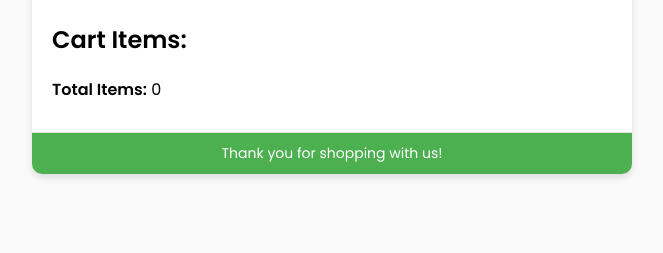
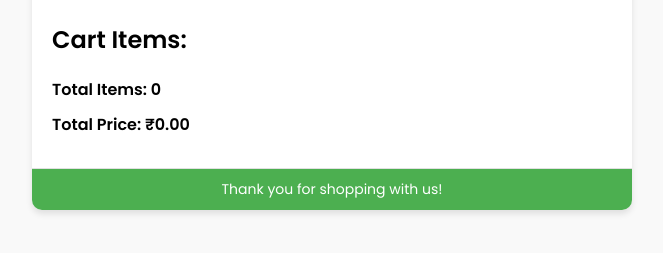
Before and after one commit to yashin4112/face-recognition, a Flask app: template templates/bill.html in a window 1280 px wide. Shown: the part 250-503 px from the top of the page, without its empty margins (308-971 px from the left). Run offline with Flask 2, Linux system fonts and the light colour scheme; the template is opened without the code that fills it, so the values that code supplies are empty.

Commit message:
object price split, bill page updated

```diff
--- a/app.py
+++ b/app.py
@@ -217,6 +217,215 @@ def upload_images():
     return jsonify({"message": f"User {person_name} added with ID {user_id}, and model retrained!"})
 
 
+@app.route('/recognize', methods=['POST'])
+def recognize():
+    # Save the uploaded face image
+    face_image = request.files.get('face_image')
+    if not face_image:
+        return jsonify({"message": "No face image uploaded."}), 400
+
+    face_image_filename = secure_filename(face_image.filename)
+    face_image_path = os.path.join(UPLOAD_FOLDER, face_image_filename)
+    face_image.save(face_image_path)
+
+    # Read and preprocess the face image
+    frame = cv2.imread(face_image_path)
+    gray = cv2.cvtColor(frame, cv2.COLOR_BGR2GRAY)
+
+    # Detect faces using Haar Cascade
+    faces_rects = face_cascade.detectMultiScale(gray, scaleFactor=1.1, minNeighbors=5)
+
+    if len(faces_rects) == 0:
+        os.remove(face_image_path)
+        return jsonify({"message": "No face detected."}), 400
+
+    user_data = None
+    for (x, y, w, h) in faces_rects:
+        face = gray[y:y + h, x:x + w]
+        face = cv2.resize(face, (150, 150))  # Resize to match the training size
+
+        try:
+            label_id, confidence = recognizer.predict(face)
+            folder_id = [label for label, idx in label_ids.items() if idx == label_id][0]
+            user = users_collection.find_one({"_id": ObjectId(folder_id)})
+
+            if user:
+                user_data = {
+                    "id": str(user["_id"]),
+                    "person": user["name"],
+                    "mobile": user["mobile"],
+                    "cart_items": user.get("cart_items", []),
+                    "confidence": round(confidence, 2)
+                }
+        except Exception as e:
+            print(f"Error in prediction: {e}")
+            os.remove(face_image_path)
+            return jsonify({"message": "Error during recognition."}), 500
+
+    if not user_data:
+        os.remove(face_image_path)
+        return jsonify({"message": "Face detected, but no match found in the database."}), 404
+
+    # Process object images
+    object_images = request.files.getlist('object_images')
+    if not object_images:
+        os.remove(face_image_path)
+        return jsonify({"message": "No object images uploaded."}), 400
+
+    object_image_paths = []
+    for obj_img in object_images:
+        obj_filename = secure_filename(obj_img.filename)
+        obj_path = os.path.join(UPLOAD_FOLDER, obj_filename)
+        obj_img.save(obj_path)
+        object_image_paths.append(obj_path)
+
+    object_images_files = []
+    for img_path in object_image_paths:
+        obj_file = open(img_path, 'rb')
+        object_images_files.append(('image', (os.path.basename(img_path), obj_file, 'application/octet-stream')))
+
+    try:
+        response = requests.post('http://127.0.0.1:5001/predict',
+                                 files=object_images_files,
+                                 data={"user_data": user_data})
+
+        if response.status_code == 200:
+            object_detection_results = response.json()
+        else:
+            object_detection_results = {"error": "Object detection failed."}
+
+    except Exception as e:
+        print(f"Error during object detection API request: {e}")
+        os.remove(face_image_path)
+        for path in object_image_paths:
+            os.remove(path)
+        return jsonify({"message": "Failed to contact object detection API."}), 500
+
+    # Extract detected object and add to user's cart
+    detected_object = object_detection_results.get("object")
+    print("Detected Object:", detected_object)  # Debug detected object
+
+    if detected_object:
+        try:
+            # Split detected_object into name and price
+            object_name, object_price = detected_object.split('_')
+            object_price = float(object_price)  # Convert price to float
+
+            # Create a dictionary for the object
+            object_data = {"name": object_name, "price": object_price}
+
+            # Update user's cart in the database
+            result = users_collection.update_one(
+                {"_id": ObjectId(user_data["id"])},
+                {"$push": {"cart_items": object_data}}
+            )
+            print("Update Acknowledged:", result.acknowledged)
+            print("Matched Count:", result.matched_count)
+            print("Modified Count:", result.modified_count)
+
+            if result.matched_count == 0:
+                print("No user found with the given ID.")
+            elif result.modified_count == 0:
+                print("Detected object already exists in cart or no update made.")
+
+            # Fetch updated user data from database
+            updated_user = users_collection.find_one({"_id": ObjectId(user_data["id"])})
+            user_data["cart_items"] = updated_user.get("cart_items", [])
+            print("Updated User Data from DB:", user_data)
+
+        except Exception as e:
+            print(f"Error updating cart_items in MongoDB: {e}")
+    else:
+        print("No object detected to add to cart.")
+
+    # Clean up temporary files
+    os.remove(face_image_path)
+    # for path in object_image_paths:
+    #     os.remove(path)
+
+    # Render the bill
+    print("User Data for Bill:", user_data)
+    return render_template("bill.html", user_data=user_data)
+
+
+
+# Webpage to upload images for training
+@app.route('/up')
+def upload_page():
+    return render_template('upload.html')
+
+# Webpage to recognize a face
+@app.route('/re')
+def recognize_page():
+    return render_template('recognize.html')
+
+if __name__ == '__main__':
+    app.run(debug=True)
+
+# import requests
+# import os
+# import cv2
+# from flask import request, jsonify
+# from werkzeug.utils import secure_filename
+# from pymongo import MongoClient
+# from bson.objectid import ObjectId
+
+# UPLOAD_FOLDER = "static/uploads"
+# face_cascade = cv2.CascadeClassifier(cv2.data.haarcascades + 'haarcascade_frontalface_default.xml')
+
+# # Assuming the face recognizer and label ids are already defined globally
+# recognizer = cv2.face.LBPHFaceRecognizer_create()
+# Endpoint to recognize a face from an image and fetch user details
+# @app.route('/recognize', methods=['POST'])
+# def recognize():
+#     # Save the uploaded image
+#     img = request.files['image']
+#     img_filename = secure_filename(img.filename)
+#     img_path = os.path.join(UPLOAD_FOLDER, img_filename)
+#     img.save(img_path)
+
+#     # Read and preprocess the image
+#     frame = cv2.imread(img_path)
+#     gray = cv2.cvtColor(frame, cv2.COLOR_BGR2GRAY)
+
+#     # Detect faces using Haar Cascade
+#     faces_rects = face_cascade.detectMultiScale(gray, scaleFactor=1.1, minNeighbors=5)
+
+#     if len(faces_rects) == 0:
+#         return jsonify({"message": "No face detected."})
+
+#     # Predict for each detected face
+#     for (x, y, w, h) in faces_rects:
+#         face = gray[y:y + h, x:x + w]
+#         face = cv2.resize(face, (150, 150))  # Resize to match the training size
+
+#         try:
+#             # Predict the label ID and confidence
+#             label_id, confidence = recognizer.predict(face)
+
+#             # Get folder name (primary key) from label ID
+#             folder_id = [label for label, idx in label_ids.items() if idx == label_id][0]
+
+#             # Fetch user details from MongoDB using the folder name as primary key
+#             user = users_collection.find_one({"_id": ObjectId(folder_id)})
+
+#             if user:
+#                 # Return user details if found
+#                 userData = jsonify({
+#                     "id": str(user["_id"]),
+#                     "person": user["name"],
+#                     "mobile": user["mobile"],
+#                     "cart_items": user.get("cart_items", []),
+#                     "confidence": round(confidence, 2)
+#                 })
+#                 return userData
+
+#         except Exception as e:
+#             print(f"Error in prediction: {e}")
+#             return jsonify({"message": "Error during recognition."})
+#         finally:
+#             os.remove(img_path)
+
 
 @app.route('/recognize', methods=['POST'])
 def recognize():
@@ -303,7 +512,7 @@ def recognize():
         return jsonify({"message": "Failed to contact object detection API."}), 500
 
     # Extract detected object and add to user's cart
-    print(object_detection_results,"asasahshas")
+    # print(object_detection_results,"asasahshas")
     detected_object = object_detection_results.get("object")
     print("Detected Object:", detected_object)  # Debug detected object
 
@@ -313,9 +522,9 @@ def recognize():
                 {"_id": ObjectId(user_data["id"])},
                 {"$push": {"cart_items": detected_object}}
             )
-            print("Update Acknowledged:", result.acknowledged)
-            print("Matched Count:", result.matched_count)
-            print("Modified Count:", result.modified_count)
+            # print("Update Acknowledged:", result.acknowledged)
+            # print("Matched Count:", result.matched_count)
+            # print("Modified Count:", result.modified_count)
 
             if result.matched_count == 0:
                 print("No user found with the given ID.")
@@ -325,7 +534,7 @@ def recognize():
             # Fetch updated user data from database
             updated_user = users_collection.find_one({"_id": ObjectId(user_data["id"])})
             user_data["cart_items"] = updated_user.get("cart_items", [])
-            print("Updated User Data from DB:", user_data)
+            # print("Updated User Data from DB:", user_data)
 
         except Exception as e:
             print(f"Error updating cart_items in MongoDB: {e}")
@@ -340,86 +549,4 @@ def recognize():
     # Render the bill
     print("User Data for Bill:", user_data)
     return render_template("bill.html", user_data=user_data)
-
-
-
-
-# Webpage to upload images for training
-@app.route('/up')
-def upload_page():
-    return render_template('upload.html')
-
-# Webpage to recognize a face
-@app.route('/re')
-def recognize_page():
-    return render_template('recognize.html')
-
-if __name__ == '__main__':
-    app.run(debug=True)
-
-# import requests
-# import os
-# import cv2
-# from flask import request, jsonify
-# from werkzeug.utils import secure_filename
-# from pymongo import MongoClient
-# from bson.objectid import ObjectId
-
-# UPLOAD_FOLDER = "static/uploads"
-# face_cascade = cv2.CascadeClassifier(cv2.data.haarcascades + 'haarcascade_frontalface_default.xml')
-
-# # Assuming the face recognizer and label ids are already defined globally
-# recognizer = cv2.face.LBPHFaceRecognizer_create()
-# Endpoint to recognize a face from an image and fetch user details
-# @app.route('/recognize', methods=['POST'])
-# def recognize():
-#     # Save the uploaded image
-#     img = request.files['image']
-#     img_filename = secure_filename(img.filename)
-#     img_path = os.path.join(UPLOAD_FOLDER, img_filename)
-#     img.save(img_path)
-
-#     # Read and preprocess the image
-#     frame = cv2.imread(img_path)
-#     gray = cv2.cvtColor(frame, cv2.COLOR_BGR2GRAY)
-
-#     # Detect faces using Haar Cascade
-#     faces_rects = face_cascade.detectMultiScale(gray, scaleFactor=1.1, minNeighbors=5)
-
-#     if len(faces_rects) == 0:
-#         return jsonify({"message": "No face detected."})
-
-#     # Predict for each detected face
-#     for (x, y, w, h) in faces_rects:
-#         face = gray[y:y + h, x:x + w]
-#         face = cv2.resize(face, (150, 150))  # Resize to match the training size
-
-#         try:
-#             # Predict the label ID and confidence
-#             label_id, confidence = recognizer.predict(face)
-
-#             # Get folder name (primary key) from label ID
-#             folder_id = [label for label, idx in label_ids.items() if idx == label_id][0]
-
-#             # Fetch user details from MongoDB using the folder name as primary key
-#             user = users_collection.find_one({"_id": ObjectId(folder_id)})
-
-#             if user:
-#                 # Return user details if found
-#                 userData = jsonify({
-#                     "id": str(user["_id"]),
-#                     "person": user["name"],
-#                     "mobile": user["mobile"],
-#                     "cart_items": user.get("cart_items", []),
-#                     "confidence": round(confidence, 2)
-#                 })
-#                 return userData
-
-#         except Exception as e:
-#             print(f"Error in prediction: {e}")
-#             return jsonify({"message": "Error during recognition."})
-#         finally:
-#             os.remove(img_path)
-
-
 #     return jsonify({"message": "Face detected, but no match found in the database. " + folder_id})
--- a/templates/bill.html
+++ b/templates/bill.html
@@ -1,13 +1,16 @@
 <!DOCTYPE html>
 <html lang="en">
   <head>
-    <meta charset="UTF-8">
-    <meta name="viewport" content="width=device-width, initial-scale=1.0">
+    <meta charset="UTF-8" />
+    <meta name="viewport" content="width=device-width, initial-scale=1.0" />
     <title>Bill Summary</title>
-    <link href="https://fonts.googleapis.com/css2?family=Poppins:wght@300;400;600&display=swap" rel="stylesheet">
+    <link
+      href="https://fonts.googleapis.com/css2?family=Poppins:wght@300;400;600&display=swap"
+      rel="stylesheet"
+    />
     <style>
       body {
-            font-family: 'Poppins', sans-serif;
+        font-family: "Poppins", sans-serif;
         margin: 0;
         padding: 0;
         background-color: #f9f9f9;
@@ -21,7 +24,7 @@
         overflow: hidden;
       }
       .header {
-            background-color: #4CAF50;
+        background-color: #4caf50;
         color: white;
         text-align: center;
         padding: 20px 0;
@@ -54,14 +57,21 @@
         font-size: 16px;
         color: #333;
         box-shadow: 0 2px 4px rgba(0, 0, 0, 0.1);
+        display: flex;
+        justify-content: space-between;
       }
       .footer {
         text-align: center;
-            background: #4CAF50;
+        background: #4caf50;
         color: white;
         padding: 10px;
         font-size: 14px;
         border-top: 1px solid #e0e0e0;
+      }
+      .total {
+        font-weight: 600;
+        font-size: 18px;
+        margin-top: 20px;
       }
     </style>
   </head>
@@ -79,16 +89,23 @@
           <h2>Cart Items:</h2>
           <ul>
             {% for item in user_data.cart_items %}
-                        <li>{{ item }}</li>
+            <li>
+              <span>{{ item.name | title }}</span>
+              <span>₹{{ "%.2f"|format(item.price) }}</span>
+            </li>
             {% endfor %}
           </ul>
         </div>
 
-            <p><strong>Total Items:</strong> {{ user_data.cart_items | length }}</p>
+        <p class="total">
+          <strong>Total Items:</strong> {{ user_data.cart_items | length }}
+        </p>
+        <p class="total">
+          <strong>Total Price:</strong> ₹{{ "%.2f"|format(user_data.cart_items |
+          sum(attribute='price')) }}
+        </p>
       </div>
-        <div class="footer">
-            Thank you for shopping with us!
-        </div>
+      <div class="footer">Thank you for shopping with us!</div>
     </div>
   </body>
 </html>
```
Also changed, not shown: static/uploads/watch.2.png (added). Lines whose indentation alone changed are shown as unchanged.
